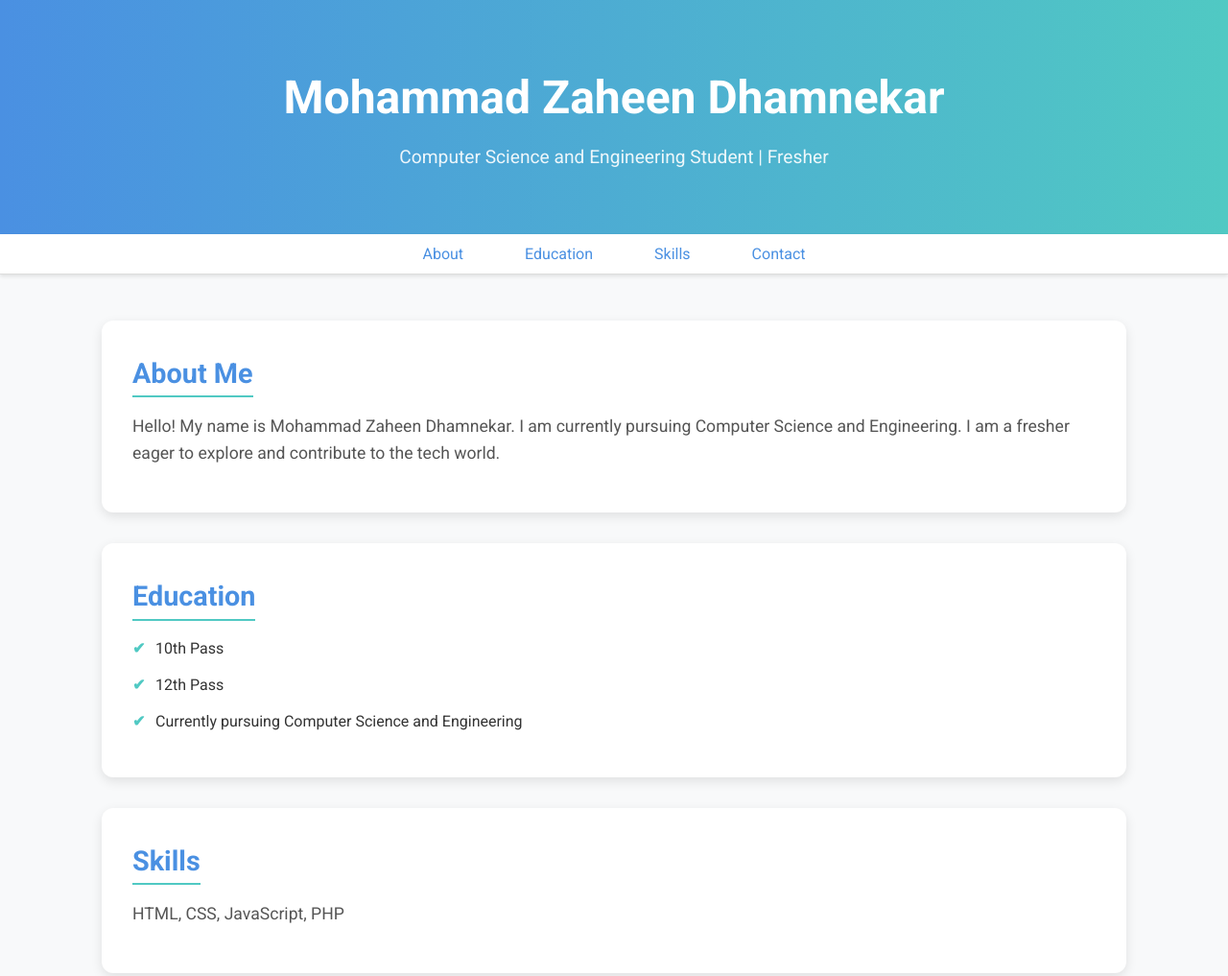
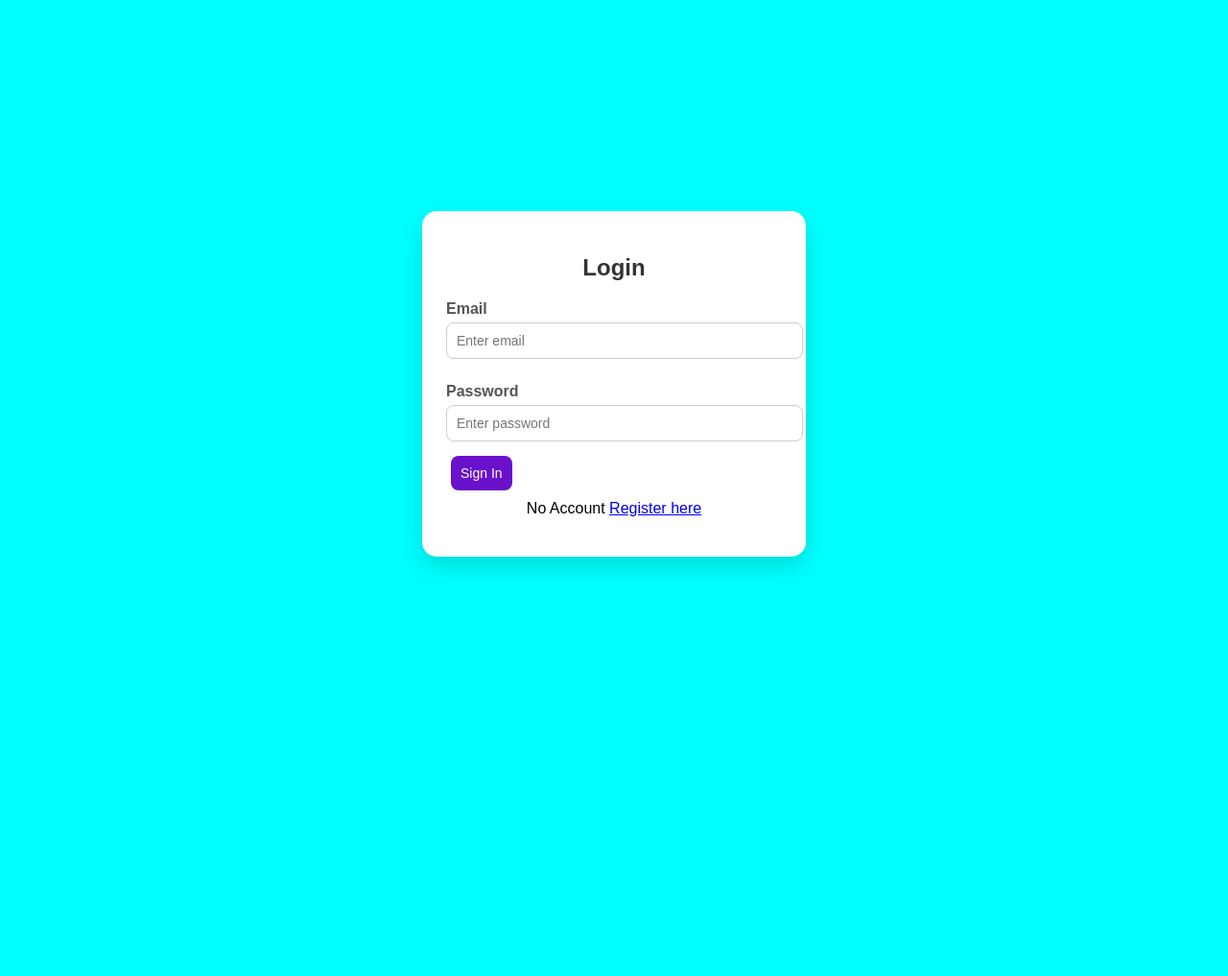
Before and after one commit to Zaheen06/Internship, a plain HTML site: page Day2/index.html in a window 1280 px wide. Shown: the top 1017 px of the page at 96% size. After the commit the page ends 800 px from the top, so only its background shows below. Drawn offline with Linux system fonts and the light colour scheme.

Commit message:
Add files via upload

```diff
--- a/Day2/index.html
+++ b/Day2/index.html
@@ -3,50 +3,40 @@
 <head>
     <meta charset="UTF-8">
     <meta name="viewport" content="width=device-width, initial-scale=1.0">
-    <title>Resume of Mohammad Zaheen Dhamnekar</title>
+    <title>Login</title>
     <link rel="stylesheet" href="styles.css">
-    <link rel="preconnect" href="https://fonts.googleapis.com">
-    <link href="https://fonts.googleapis.com/css2?family=Roboto:wght@400;700&display=swap" rel="stylesheet">
 </head>
 <body>
-    <header>
-        <h1>Mohammad Zaheen Dhamnekar</h1>
-        <p>Computer Science and Engineering Student | Fresher</p>
-    </header>
-    <nav>
-        <ul>
-            <li><a href="#about">About</a></li>
-            <li><a href="#education">Education</a></li>
-            <li><a href="#skills">Skills</a></li>
-            <li><a href="#contact">Contact</a></li>
-        </ul>
-    </nav>
-    <main>
-        <section id="about">
-            <h2>About Me</h2>
-            <p>Hello! My name is Mohammad Zaheen Dhamnekar. I am currently pursuing Computer Science and Engineering. I am a fresher eager to explore and contribute to the tech world.</p>
-        </section>
-        <section id="education">
-            <h2>Education</h2>
-            <ul>
-                <li>10th Pass</li>
-                <li>12th Pass</li>
-                <li>Currently pursuing Computer Science and Engineering</li>
-            </ul>
-        </section>
-        <section id="skills">
-            <h2>Skills</h2>
-            <p>HTML, CSS, JavaScript, PHP</p>
-        </section>
-        <section id="contact">
-            <h2>Contact</h2>
-            <p>Email:mdzaheenattari.com</p>
-            <p>Phone:+91 9845819736</p>
-        </section>
-    </main>
-    <footer>
-        <p>© 2024 Mohammad Zaheen Dhamnekar. All Rights Reserved.</p>
-    </footer>
-    <script src="script.js"></script>
+    <div class="form-container">
+        <h2>Login</h2>
+        <form id="loginForm">
+            <label for="Email">Email</label>
+            <input type="email" id="Email" placeholder="Enter email" required>
+
+            <label for="Password">Password</label>
+            <input type="password" id="Password" placeholder="Enter password" required>
+
+            <button type="submit">Sign In</button>
+        </form>
+         <p style="text-align:center;margin-top:10px;">
+        No Account <a href="registration.html">Register here</a>
+        </p>
+    </div>
+
+    <script>
+        document.getElementById("loginForm").addEventListener("submit", function(e) {
+            e.preventDefault();
+
+            const storedUser = JSON.parse(localStorage.getItem("user"));
+            const email = document.getElementById("Email").value;
+            const password = document.getElementById("Password").value;
+
+            if (storedUser && storedUser.email === email && storedUser.password === password) {
+                alert("Login Successfully!");
+            } else {
+                alert("Invalid email or password.");
+            }
+        });
+    </script>
 </body>
 </html>
--- a/Day2/styles.css
+++ b/Day2/styles.css
@@ -1,181 +1,77 @@
-/* Global Reset */
-* {
+body {
+    font-family: Arial, sans-serif;
+    background:cyan;
+    display: flex;
+    justify-content: center;
+    align-items: center;
+    height: 100vh;
     margin: 0;
-    padding: 0;
-    box-sizing: border-box;
 }
 
-body {
-    font-family: 'Roboto', sans-serif;
-    line-height: 1.6;
-    background-color: #f8f9fa;
-    color: #333;
-    scroll-behavior: smooth;
+.form-container {
+    background: white;
+    padding: 25px;
+    border-radius: 15px;
+    box-shadow: 0 10px 25px rgba(0,0,0,0.15);
+    width: 100%;
+    max-width: 350px;
 }
 
-/* Header Styles */
-header {
-    background: linear-gradient(90deg, #4a90e2, #50c9c3);
-    color: white;
+h2 {
     text-align: center;
-    padding: 4rem 1rem;
-    box-shadow: 0px 4px 8px rgba(0, 0, 0, 0.2);
+    margin-bottom: 20px;
+    color: #333;
 }
 
-header h1 {
-    font-size: 3rem;
+label {
     font-weight: bold;
-    margin-bottom: 0.5rem;
-}
-
-header p {
-    font-size: 1.2rem;
-    opacity: 0.9;
-}
-
-/* Navigation Styles */
-nav {
-    background-color: #fff;
-    border-bottom: 1px solid #ddd;
-    box-shadow: 0px 2px 4px rgba(0, 0, 0, 0.1);
-    position: sticky;
-    top: 0;
-    z-index: 1000;
-}
-
-nav ul {
-    display: flex;
-    justify-content: center;
-    list-style: none;
-    padding: 0.5rem 0;
-}
-
-nav ul li {
-    margin: 0 1.5rem;
-}
-
-nav ul li a {
-    color: #4a90e2;
-    text-decoration: none;
-    font-size: 1rem;
-    padding: 0.5rem;
-    transition: all 0.3s ease-in-out;
-}
-
-nav ul li a:hover {
-    color: #fff;
-    background-color: #4a90e2;
-    border-radius: 20px;
-}
-
-/* Section Styles */
-main {
-    max-width: 1100px;
-    margin: 3rem auto;
-    padding: 0 1rem;
-}
-
-section {
-    background: white;
-    padding: 2rem;
-    margin-bottom: 2rem;
-    border-radius: 12px;
-    box-shadow: 0px 4px 12px rgba(0, 0, 0, 0.1);
-    transition: transform 0.3s ease, box-shadow 0.3s ease;
-}
-
-section:hover {
-    transform: translateY(-5px);
-    box-shadow: 0px 8px 16px rgba(0, 0, 0, 0.2);
-}
-
-section h2 {
-    color: #4a90e2;
-    margin-bottom: 1rem;
-    font-size: 1.8rem;
-    border-bottom: 2px solid #50c9c3;
-    display: inline-block;
-}
-
-section p {
-    font-size: 1.1rem;
-    margin-bottom: 1rem;
+    display: block;
+    margin: 10px 0 5px;
     color: #555;
 }
 
-section ul {
-    list-style: none;
-    padding: 0;
+input {
+    width: 100%;
+    padding: 10px;
+    margin-bottom: 15px;
+    border: 1px solid #ccc;
+    border-radius: 8px;
+    font-size: 14px;
+    transition: all 0.3s ease;
 }
 
-section ul li {
-    margin-bottom: 0.8rem;
-    font-size: 1rem;
-    padding-left: 1.5rem;
-    position: relative;
+input:focus {
+    border-color: #2575fc;
+    outline: none;
+    box-shadow: 0 0 5px rgba(37, 117, 252, 0.5);
 }
 
-section ul li::before {
-    content: "✔";
-    color: #50c9c3;
-    font-weight: bold;
-    position: absolute;
-    left: 0;
+.btn-group {
+    display: flex;
+    justify-content: space-between;
 }
 
-/* Footer Styles */
-footer {
-    text-align: center;
-    padding: 1.5rem;
-    background: #4a90e2;
+button {
+    flex: 1;
+    padding: 10px;
+    border: none;
+    margin: 0 5px;
+    border-radius: 8px;
+    background: #2575fc;
     color: white;
-    font-size: 0.9rem;
-    margin-top: 3rem;
-    border-radius: 8px 8px 0 0;
+    font-size: 14px;
+    cursor: pointer;
+    transition: background 0.3s ease;
 }
 
-/* Responsive Design */
-@media (max-width: 768px) {
-    header h1 {
-        font-size: 2.5rem;
-    }
-
-    nav ul {
-        flex-direction: column;
-        align-items: center;
-    }
-
-    nav ul li {
-        margin: 0.5rem 0;
-    }
-
-    main {
-        padding: 0.5rem;
-    }
-
-    section {
-        padding: 1.5rem;
-    }
-
-    section h2 {
-        font-size: 1.6rem;
-    }
+button:hover {
+    background: #1a5ad9;
 }
 
-@media (max-width: 480px) {
-    header h1 {
-        font-size: 2rem;
-    }
+button:last-child {
+    background: #6a11cb;
+}
 
-    header p {
-        font-size: 1rem;
-    }
-
-    nav ul li a {
-        font-size: 0.9rem;
-    }
-
-    section {
-        padding: 1rem;
-    }
+button:last-child:hover {
+    background: #520da0;
 }
```
Also changed, not shown: Day2/registration.html (added, +45 -0 lines).
